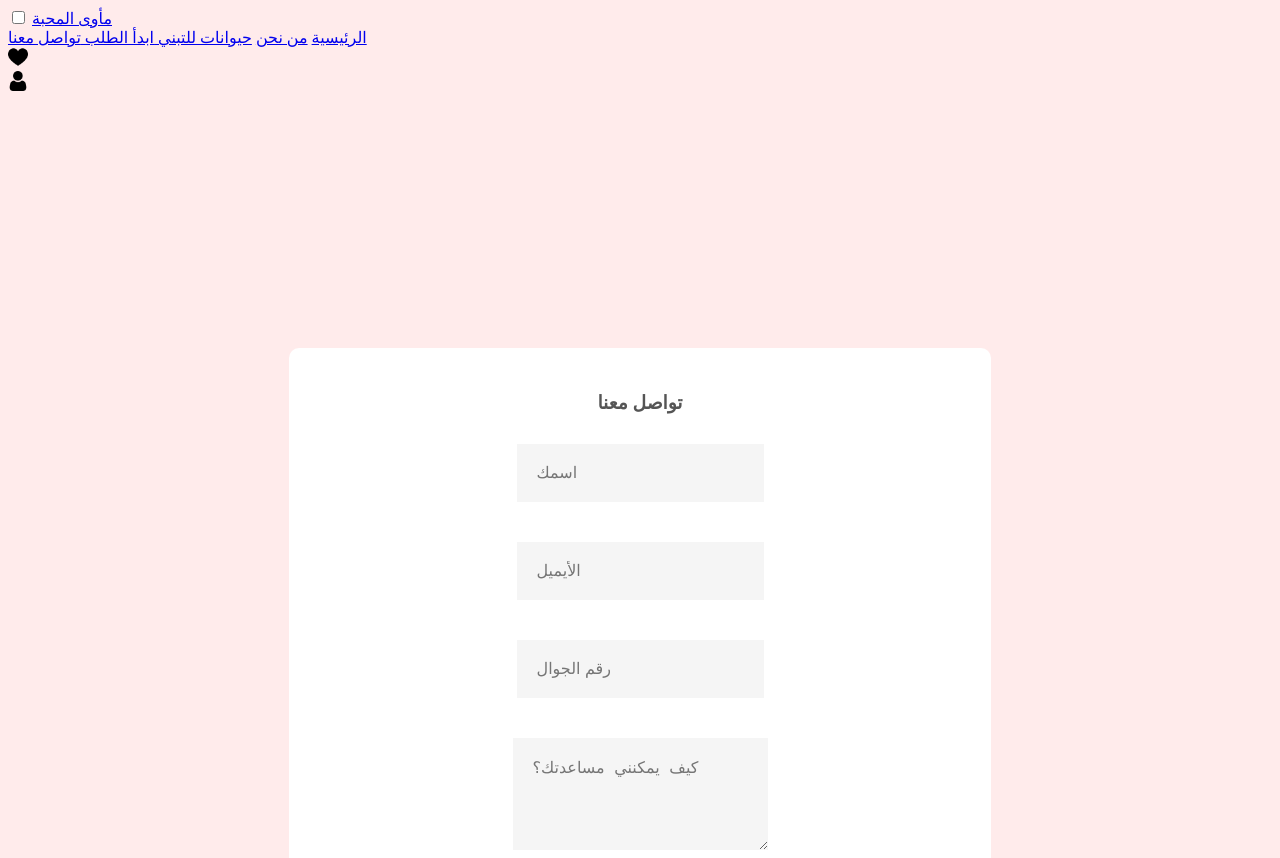
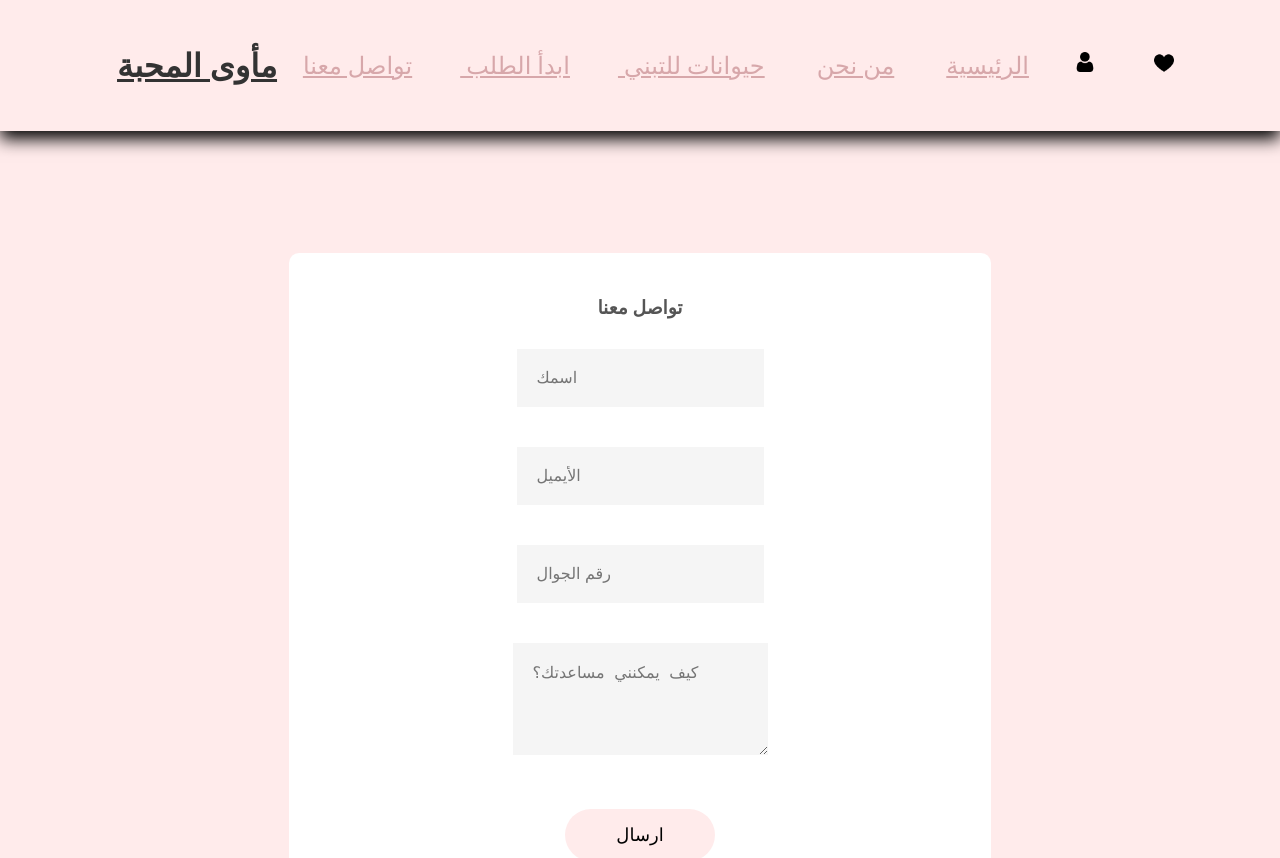
Before and after one commit to wasanalowayed/CS-364-Project, a website: page contactUs.html in a window 1280 px wide. Shown: the top 858 px of the page. Drawn offline with Linux system fonts and the light colour scheme.

Commit message:
Update contactUs.html

```diff
--- a/contactUs.html
+++ b/contactUs.html
@@ -6,6 +6,64 @@
   <meta name="viewport" content="width=device-width, initial-scale=1.0">
   <title>تواصل معنا</title>
   <style>
+    header {
+      position: fixed;
+      top: 0;
+      left: 0;
+      right: 0;
+      background: var(--white);
+      padding: 2rem 9%;
+      display: flex;
+      align-items: center;
+      justify-content: space-between;
+      z-index: 1000;
+      box-shadow: 0 .5rem 1rem rgba(0, 0, 0, 1);
+    }
+
+    header .logo {
+      font-size: 2rem;
+      color: #333;
+      font-weight: bolder;
+    }
+
+    header .logo span {
+      color: var(--pink);
+    }
+
+    header .navbar a {
+      font-size: 1.5rem;
+      padding: 0 1.5rem;
+      color: #d7a7aa;
+    }
+
+    header .navbar a:hover {
+      color: var(--pink);
+    }
+
+    header .icons a {
+      font-size: 1.5rem;
+      color: #333;
+      margin-left: 1.5rem;
+    }
+
+    header .icons a:hover {
+      color: var(--lightpink);
+    }
+
+    header #toggler {
+      display: none;
+    }
+
+    header .imageIcon {
+      float: right;
+      width: 15px;
+      padding: 20px;
+    }
+
+    header .icons .imageIcon {
+      gap: 10px;
+    }
+
     /* contactUsبدايه تصميم*/
     body {
       background-color: #ffebeb
```
